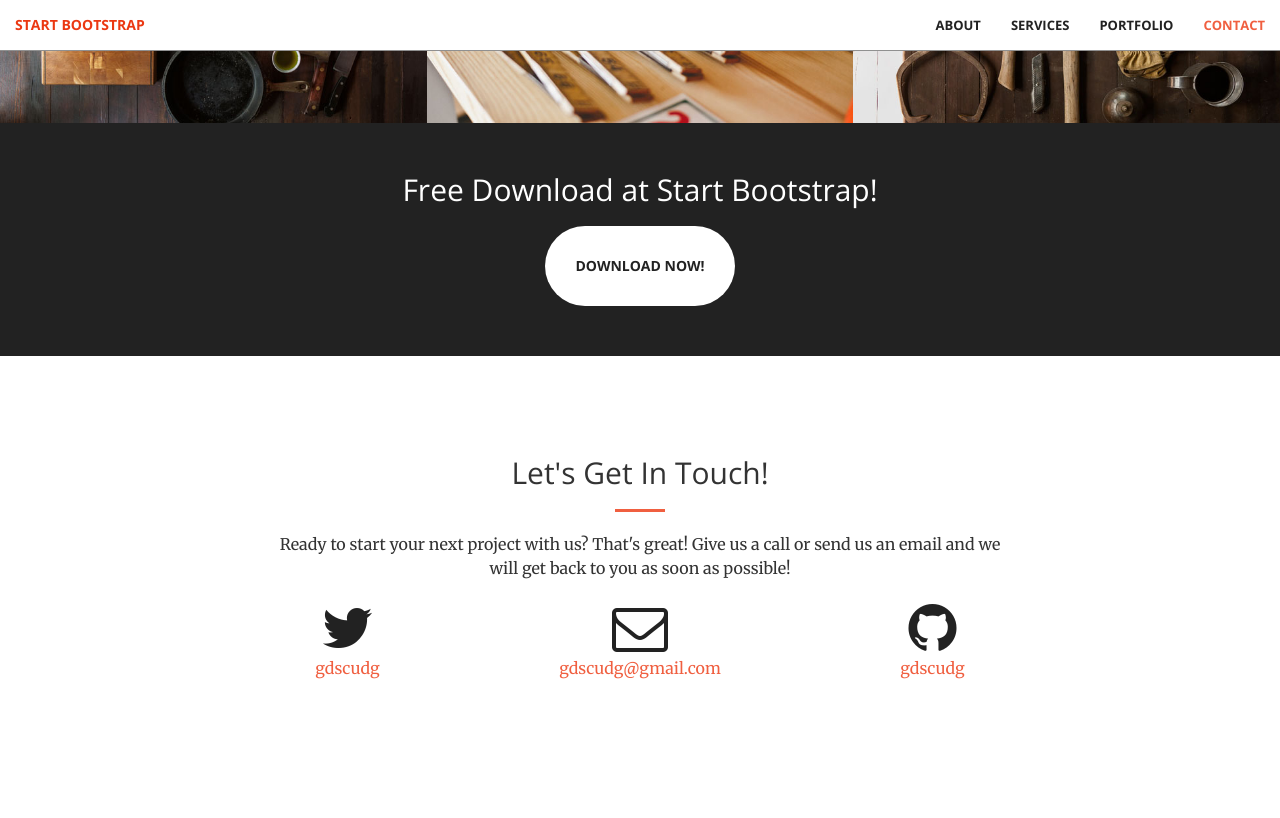
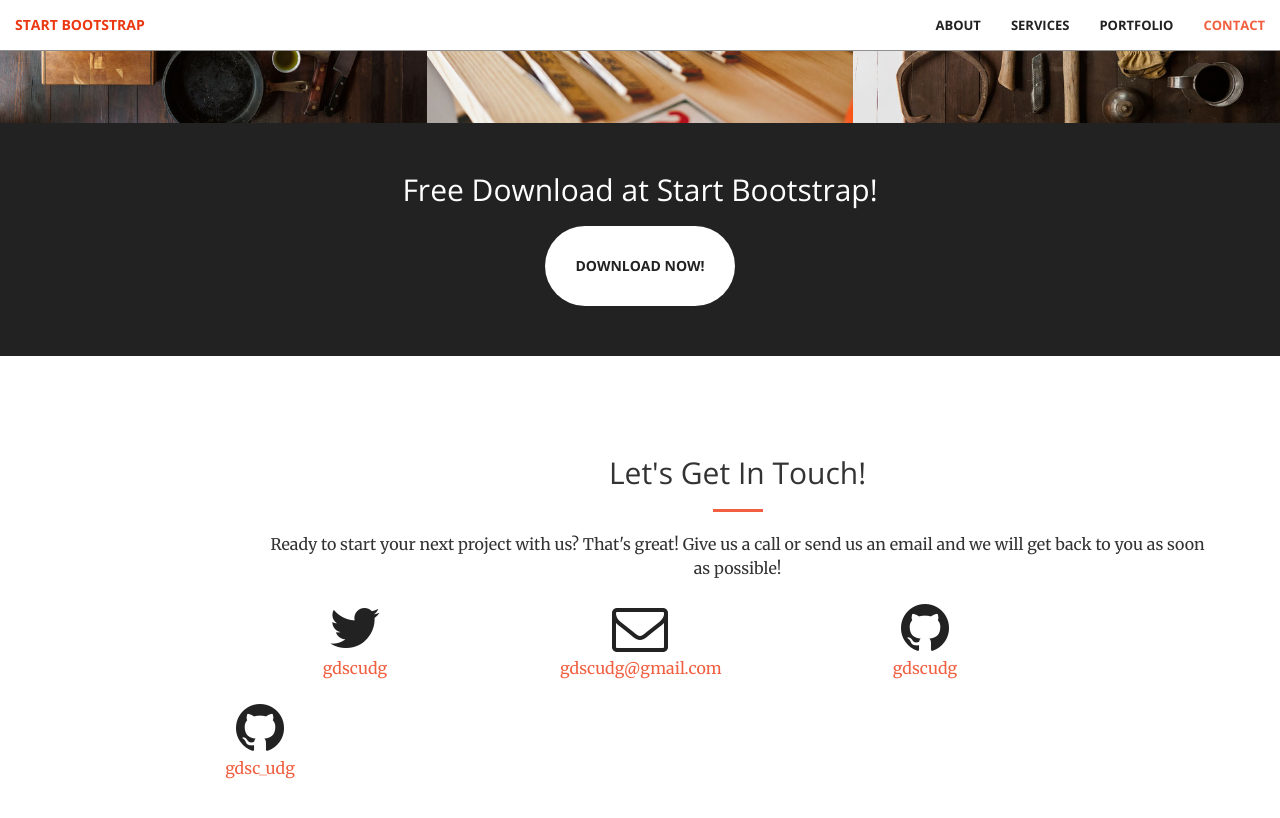
Before and after one commit to gdscudg/gdscudg.github.io, a Jekyll site: the page built from index.html, in a window 1280 px wide and 900 px high, scrolled down 2141 px. Shown: the top 818 px of the window. Built offline with Jekyll 4.4.1, drawn with Linux system fonts in a browser that asks for light colours.

Commit message:
Variable instagram afegida

```diff
--- a/_includes/contact.html
+++ b/_includes/contact.html
@@ -1,11 +1,12 @@
 <section id="contact">
     <div class="container">
         <div class="row">
-            <div class="col-lg-8 col-lg-offset-2 text-center">
+            <div class="col-lg-10 col-lg-offset-2 text-center">
                 <h2 class="section-heading">Let's Get In Touch!</h2>
                 <hr class="primary">
                 <p>Ready to start your next project with us? That's great! Give us a call or send us an email and we will get back to you as soon as possible!</p>
             </div>
+        </div>
         <div class="col-lg-2 col-lg-offset-2 text-center">
             <a href="https://twitter.com/{{ site.twitter_username }}">
                 <i class="fa fa-twitter fa-3x wow bounceIn" data-wow-delay=".1s"></i>
@@ -24,6 +25,11 @@
                 <p>{{ site.github_username }}</p>
             </a>
         </div>
-
+        <div class="col-lg-2 col-lg-offset-1 text-center">
+            <a href="https://instagram.com/{{ site.instagram_username }}">
+                <i class="fa fa-github fa-3x wow bounceIn" data-wow-delay=".1s"></i>
+                <p>{{ site.instagram_username }}</p>
+            </a>
+        </div>
     </div>
 </section>
```
